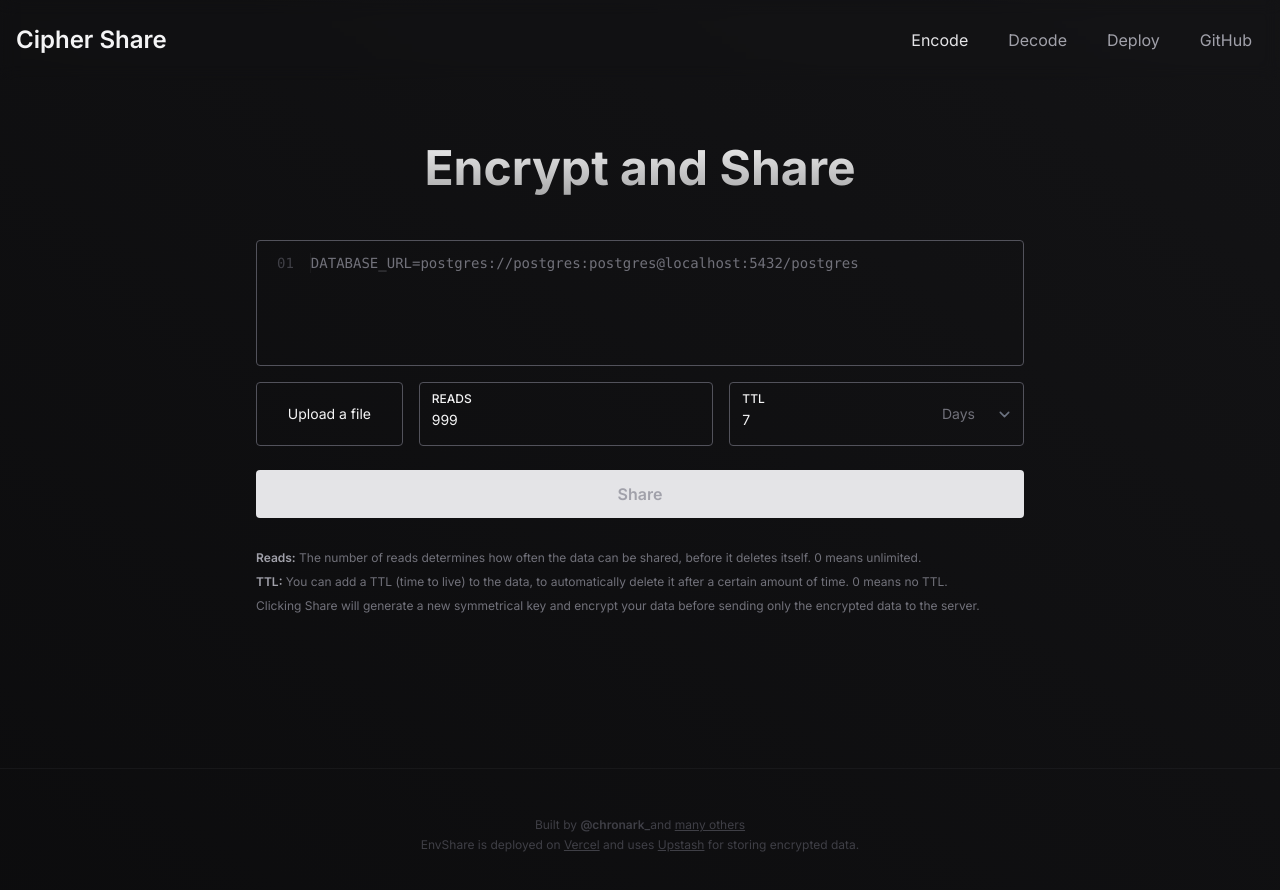
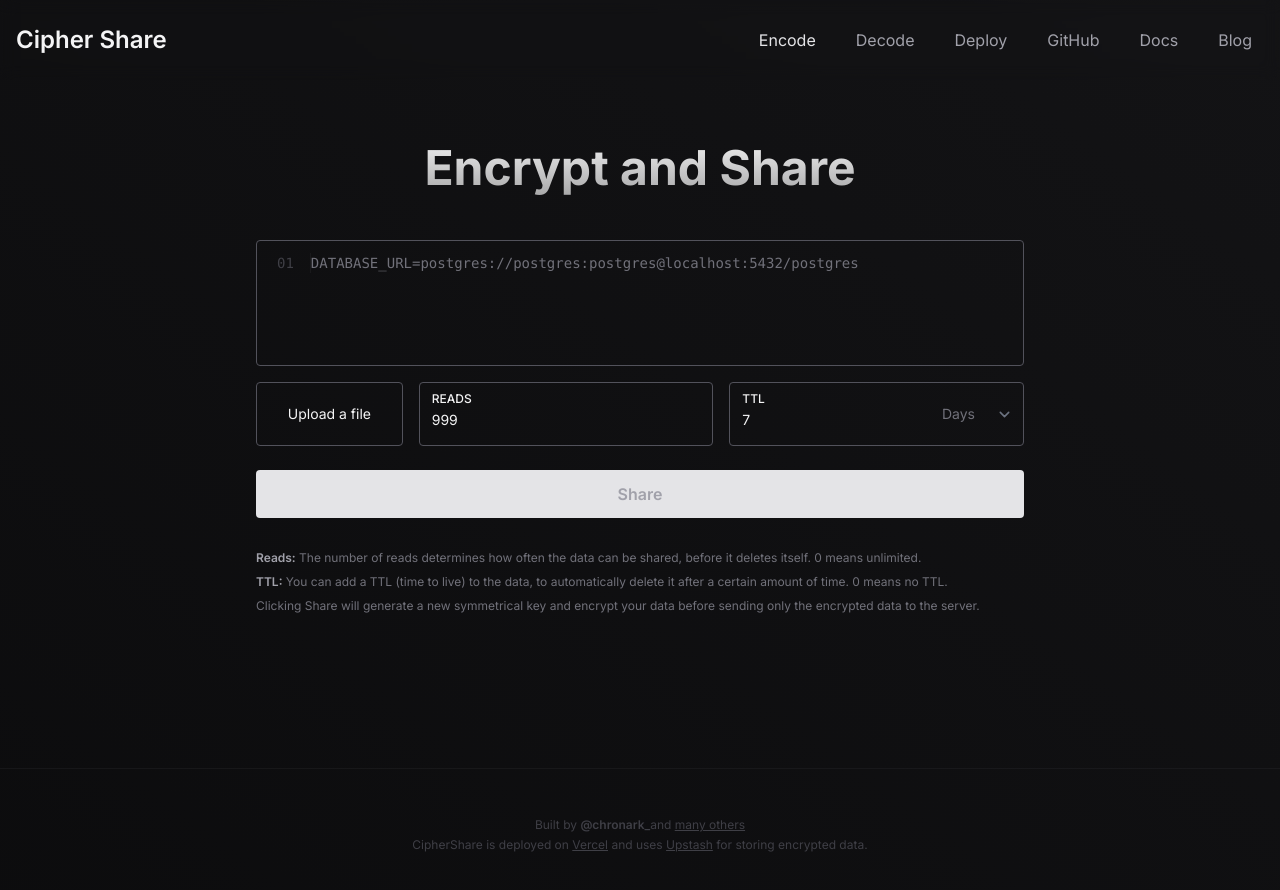
Before and after one commit to TonyMontana-dev/cipher-share, a Next.js app: page /share in a window 1280 px wide. Shown: the top 890 px of the page. Built offline with nearby package versions, Linux system fonts and the light colour scheme.

Commit message:
Uhu New updates

```diff
--- a/app/header.tsx
+++ b/app/header.tsx
@@ -21,6 +21,14 @@ const navigation = [
     name: "GitHub",
     href: "https://github.com/TonyMontana-dev/cipher-share",
     external: true,
+  },
+  {
+    name: "Docs",
+    href: "/docs",
+  },
+  {
+    name: "Blog",
+    href: "/blog",
   },
 ] satisfies { name: string; href: string; external?: boolean }[];
 
--- a/app/layout.tsx
+++ b/app/layout.tsx
@@ -28,7 +28,7 @@ export default function RootLayout({
           <div className="flex flex-col gap-1 px-6 py-12 mx-auto text-xs text-center text-zinc-700 max-w-7xl lg:px-8">
             <p>
               Built by{" "}
-              <Link href="https://twitter.com/chronark_" className="font-semibold duration-150 hover:text-zinc-200">
+              <Link href="https://twitter.com/DonMarceloArt" className="font-semibold duration-150 hover:text-zinc-200">
                 @chronark_
               </Link>
               and{" "}
@@ -40,7 +40,7 @@ export default function RootLayout({
               </Link>
             </p>
             <p>
-              EnvShare is deployed on{" "}
+              CipherShare is deployed on{" "}
               <Link target="_blank" href="https://vercel.com" className="underline duration-150 hover:text-zinc-200">
                 Vercel
               </Link>{" "}
--- a/app/page.tsx
+++ b/app/page.tsx
@@ -8,10 +8,10 @@ export default function Home() {
       <div className="flex flex-col items-center justify-center max-w-3xl px-8 mx-auto mt-8 sm:min-h-screen sm:mt-0 sm:px-0">
         <div className="hidden sm:mb-8 sm:flex sm:justify-center">
           <Link
-            href="https://github.com/chronark/envshare"
+            href="https://github.com/TonyMontana-dev/cipher-share"
             className="text-zinc-400 relative overflow-hidden rounded-full py-1.5 px-4 text-sm leading-6 ring-1 ring-zinc-100/10 hover:ring-zinc-100/30 duration-150"
           >
-            EnvShare is Open Source on{" "}
+            CipherShare is Open Source on{" "}
             <span className="font-semibold text-zinc-200">
               GitHub <span aria-hidden="true">&rarr;</span>
             </span>
@@ -19,10 +19,10 @@ export default function Home() {
         </div>
         <div>
           <h1 className="py-4 text-5xl font-bold tracking-tight text-center text-transparent bg-gradient-to-t bg-clip-text from-zinc-100/50 to-white sm:text-7xl">
-            Share Environment Variables Securely
+            Share Anything Anytime Securely
           </h1>
           <p className="mt-6 leading-5 text-zinc-600 sm:text-center">
-            Your document is encrypted in your browser before being stored for a limited period of time and read
+            Your file is encrypted in your browser before being stored for a limited period of time and read
             operations. Unencrypted data never leaves your browser.
           </p>
           <div className="flex flex-col justify-center gap-4 mx-auto mt-8 sm:flex-row sm:max-w-lg ">
--- a/package.json
+++ b/package.json
@@ -1,5 +1,5 @@
 {
-  "name": "envshare",
+  "name": "ciphershare",
   "version": "0.1.0",
   "private": true,
   "scripts": {
```
Also changed, not shown: 1 other file (tests, documents, lock files or other folders).
